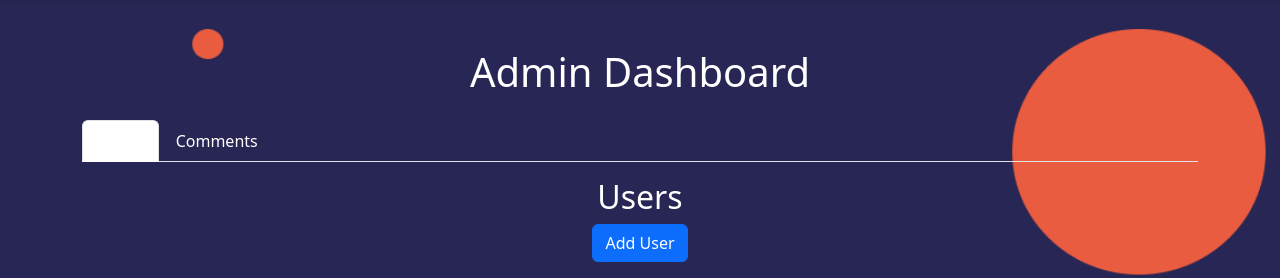
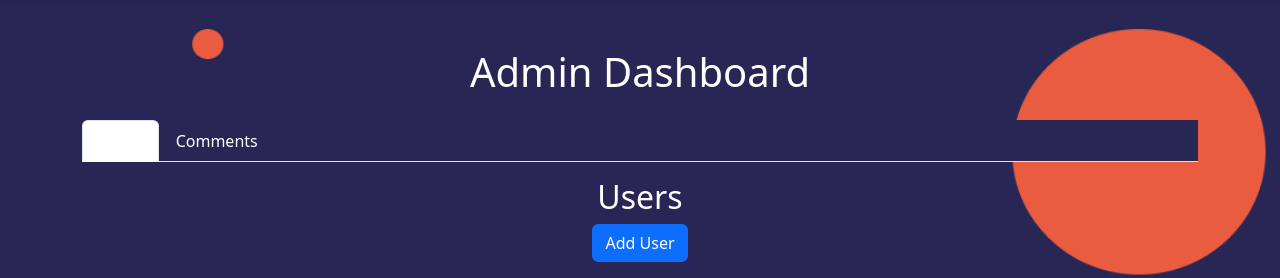
Before and after one commit to Maxw311nyimbili/nkani_aggregator, a Flask app: page /admin in a window 1280 px wide. Shown: the part 61-339 px from the top of the page. Run offline with Flask 3, Linux system fonts and the light colour scheme; data that the repository does not hold is empty.

Commit message:
add admin-page minor changes

```diff
--- a/templates/admin.html
+++ b/templates/admin.html
@@ -64,7 +64,7 @@
 <div class="container mt-5">
     <h1 class="mb-4">Admin Dashboard</h1>
 
-    <ul class="nav nav-tabs mb-3">
+    <ul class="nav nav-tabs mb-3" style="background: #282654 !important; color:white !important;">
         <li class="nav-item">
             <a class="nav-link active" id="users-tab" href="#" onclick="showUsers()" style="color:white !important">Users</a>
         </li>
```
